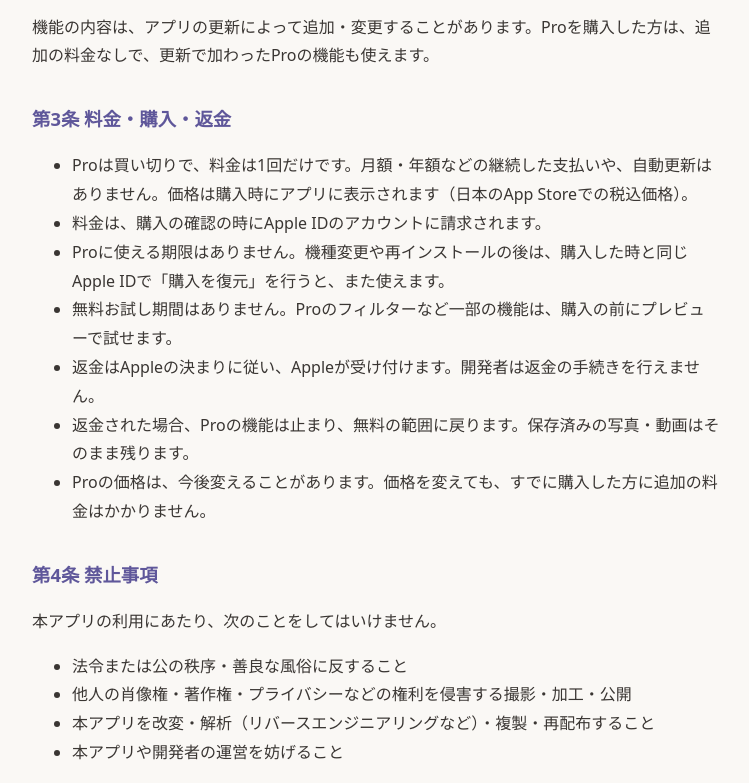
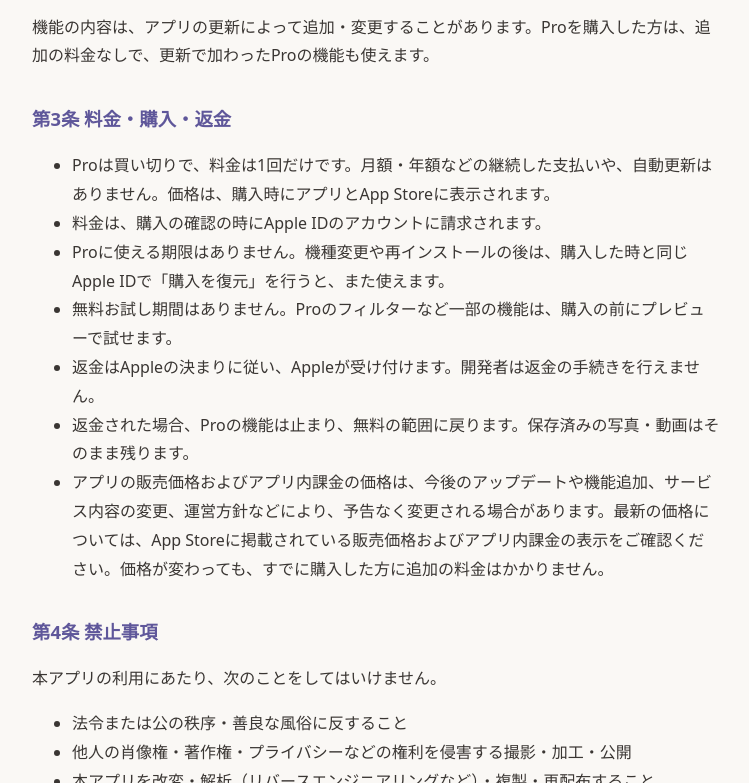
Before and after one commit to itmnrg/itmnrg.github.io, a plain HTML site: page hayumi/terms.html in a window 1280 px wide. Shown: the part 662-1445 px from the top of the page, without its empty margins (264-1013 px from the left). Drawn offline with Linux system fonts and the light colour scheme.

Commit message:
Hayumi: 価格を書かず、変わることがある旨とApp Storeの表示を見てもらう説明に
Co-Authored-By: Claude Opus 5.5 <noreply@anthropic.com>

```diff
--- a/hayumi/terms.html
+++ b/hayumi/terms.html
@@ -28,13 +28,13 @@
 
 <h2>第3条 料金・購入・返金</h2>
 <ul>
-<li>Proは買い切りで、料金は1回だけです。月額・年額などの継続した支払いや、自動更新はありません。価格は購入時にアプリに表示されます（日本のApp Storeでの税込価格）。</li>
+<li>Proは買い切りで、料金は1回だけです。月額・年額などの継続した支払いや、自動更新はありません。価格は、購入時にアプリとApp Storeに表示されます。</li>
 <li>料金は、購入の確認の時にApple IDのアカウントに請求されます。</li>
 <li>Proに使える期限はありません。機種変更や再インストールの後は、購入した時と同じApple IDで「購入を復元」を行うと、また使えます。</li>
 <li>無料お試し期間はありません。Proのフィルターなど一部の機能は、購入の前にプレビューで試せます。</li>
 <li>返金はAppleの決まりに従い、Appleが受け付けます。開発者は返金の手続きを行えません。</li>
 <li>返金された場合、Proの機能は止まり、無料の範囲に戻ります。保存済みの写真・動画はそのまま残ります。</li>
-<li>Proの価格は、今後変えることがあります。価格を変えても、すでに購入した方に追加の料金はかかりません。</li>
+<li>アプリの販売価格およびアプリ内課金の価格は、今後のアップデートや機能追加、サービス内容の変更、運営方針などにより、予告なく変更される場合があります。最新の価格については、App Storeに掲載されている販売価格およびアプリ内課金の表示をご確認ください。価格が変わっても、すでに購入した方に追加の料金はかかりません。</li>
 </ul>
 
 <h2>第4条 禁止事項</h2>
```
Also changed, not shown: hayumi/index.html (+2 -1 lines).
